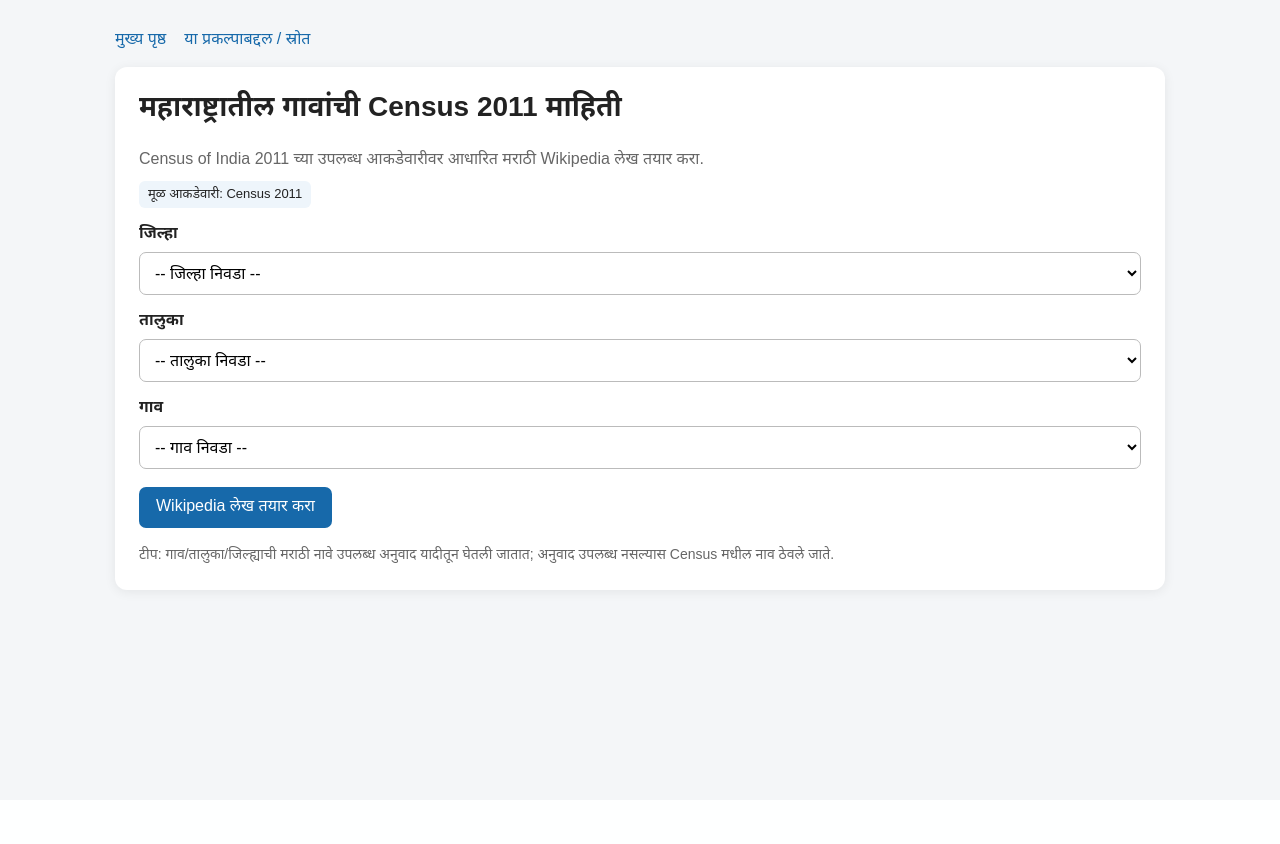
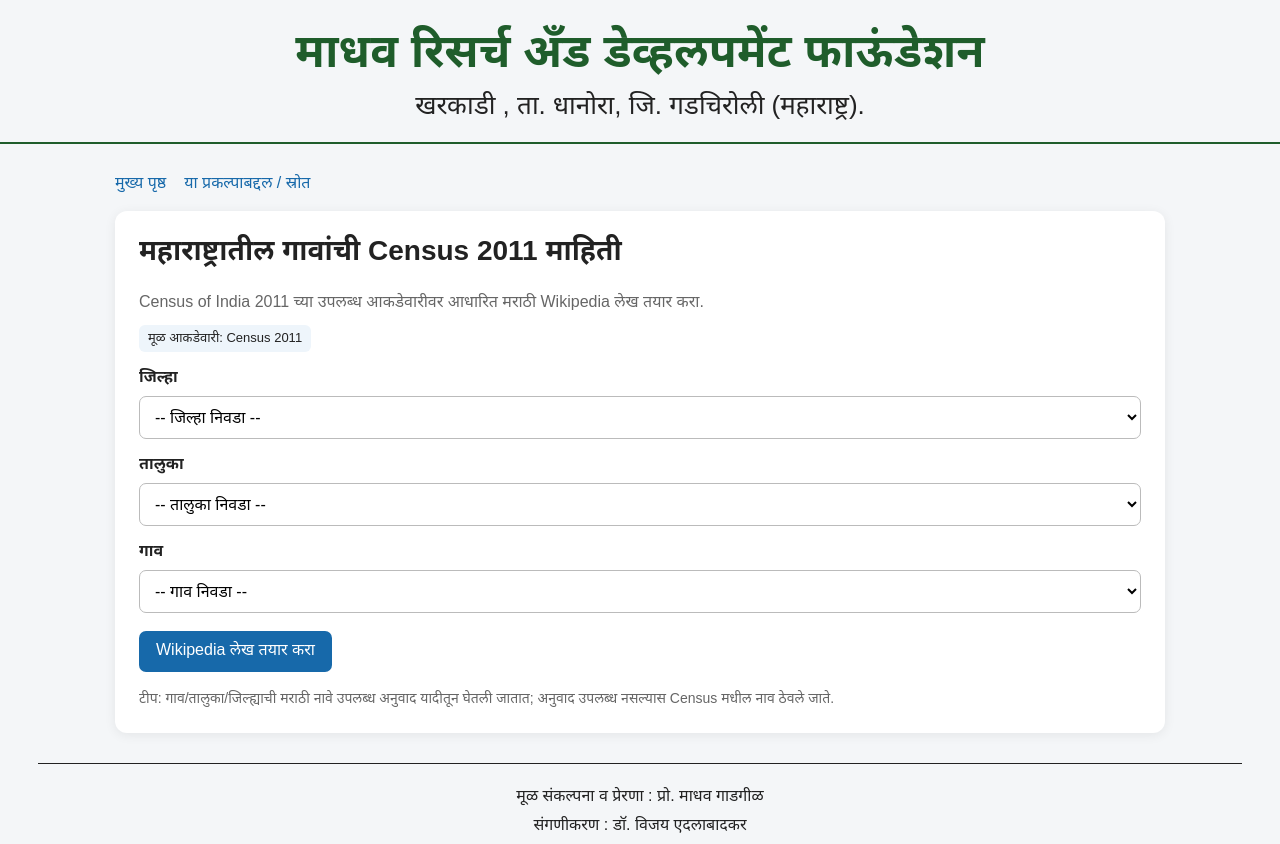
Before and after one commit to vijay-ed/Maharashtra-Census-Wiki, a Flask app: page / in a window 1280 px wide. Before the commit the page ends 598 px from the top, so only its background shows below. Run offline with Flask 3, Linux system fonts and the light colour scheme; parts of the project's set-up code (start-up, migrations or seed data) failed here and were passed over.

Commit message:
Add institution details and project credits

```diff
--- a/templates/index.html
+++ b/templates/index.html
@@ -19,9 +19,48 @@
     .error{background:#fff0f0;color:#a00;padding:12px;border-radius:7px;margin-top:15px}
     .note{font-size:14px;color:#666;margin-top:15px;line-height:1.6}
     .badge{display:inline-block;background:#eef5fb;padding:5px 9px;border-radius:6px;font-size:13px;margin-top:10px}
-  </style>
+
+/* Institutional header and project credits */
+.institution-header {
+    text-align: center;
+    padding: 24px 20px 18px;
+    border-bottom: 2px solid #1f5d2b;
+    margin-bottom: 26px;
+}
+
+.institution-name {
+    font-size: clamp(28px, 4vw, 46px);
+    font-weight: 700;
+    line-height: 1.2;
+    color: #1f5d2b;
+    margin-bottom: 8px;
+}
+
+.institution-address {
+    font-size: clamp(18px, 2.2vw, 26px);
+    line-height: 1.4;
+    color: #222;
+}
+
+.institution-credits {
+    border-top: 1px solid #222;
+    margin: 22px 3% 0;
+    padding: 18px 10px 4px;
+    text-align: center;
+    font-size: inherit;
+    line-height: 1.8;
+    color: inherit;
+}
+
+</style>
 </head>
 <body>
+
+<header class="institution-header">
+    <div class="institution-name">माधव रिसर्च अँड डेव्हलपमेंट फाऊंडेशन</div>
+    <div class="institution-address">खरकाडी , ता. धानोरा, जि. गडचिरोली (महाराष्ट्र).</div>
+</header>
+
 <div class="wrap">
   <nav><a href="/">मुख्य पृष्ठ</a><a href="/about">या प्रकल्पाबद्दल / स्रोत</a></nav>
   <div class="card">
@@ -98,5 +137,11 @@ district.addEventListener('change',()=>{ selectedTaluka=''; selectedVillage='';
 taluka.addEventListener('change',()=>{ selectedVillage=''; loadVillages(); });
 loadTalukas();
 </script>
+
+<div class="institution-credits">
+    <div>मूळ संकल्पना व प्रेरणा : प्रो. माधव गाडगीळ</div>
+    <div>संगणीकरण : डॉ. विजय एदलाबादकर</div>
+</div>
+
 </body>
 </html>
```
